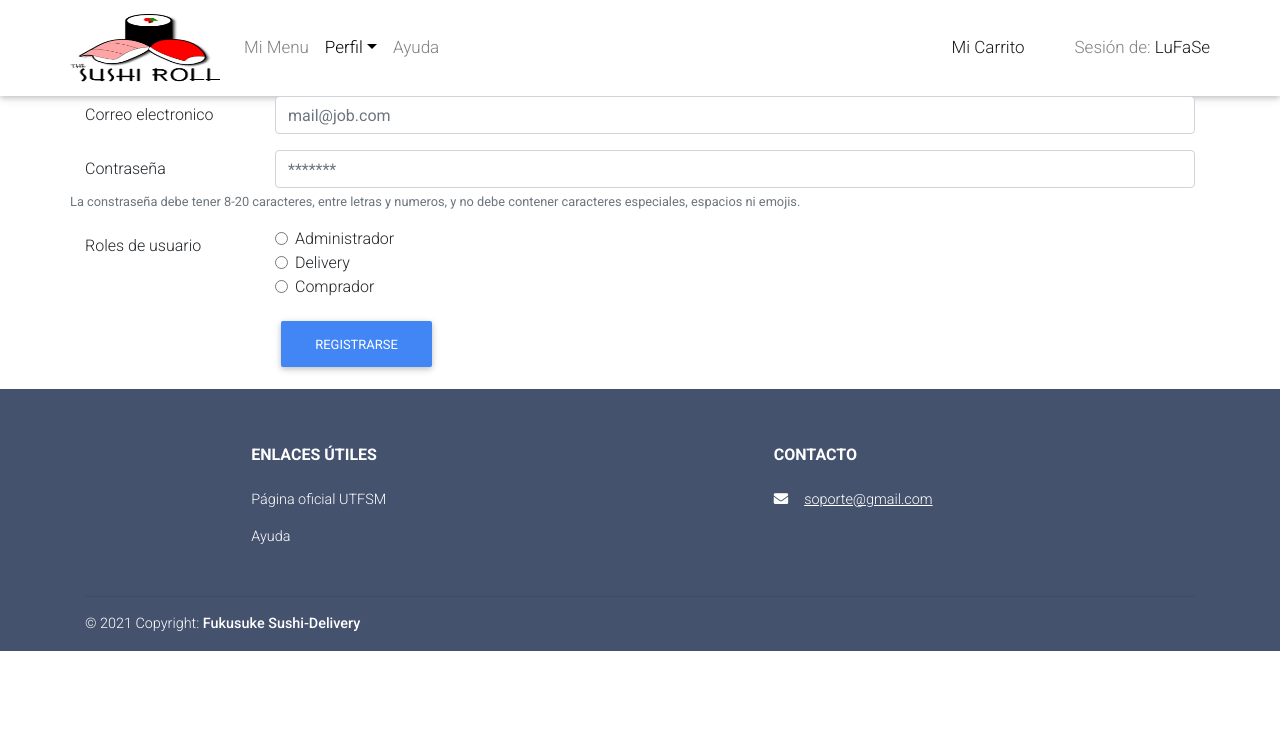
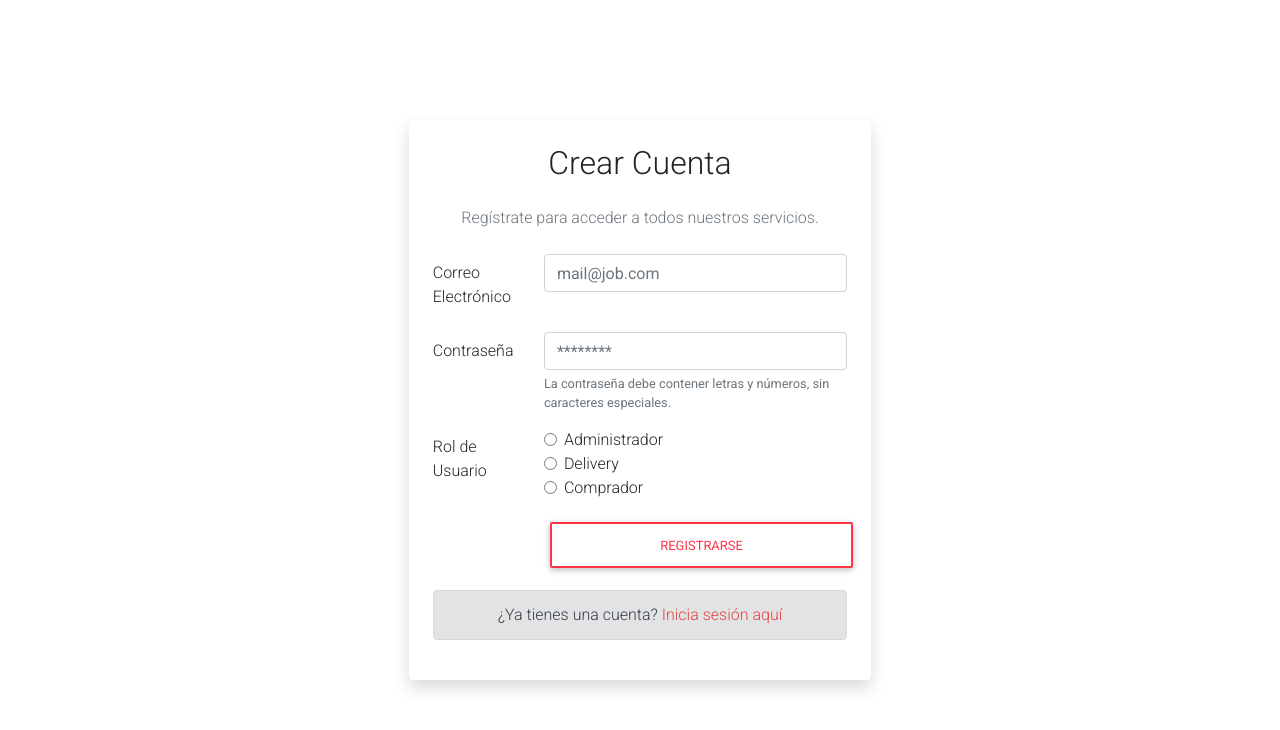
Before and after one commit to mxidev/INF301-LPwww, a React (Create React App) app in the folder appproductos/: page /register in a window 1280 px wide. Shown: the top 730 px of the page. Built offline with nearby package versions, Linux system fonts and the light colour scheme.

Commit message:
Improve UI & UX

```diff
--- a/appproductos/src/App.js
+++ b/appproductos/src/App.js
@@ -1,6 +1,5 @@
 import React from "react";
-import ReactDOM from "react-dom";
-import { BrowserRouter, Route, Routes, Switch } from "react-router-dom";
+import { BrowserRouter, Route, Routes, useLocation } from "react-router-dom";
 import Navibar from "./navibar";
 import Footer from "./FooterPage";
 import Login from './views/login';
@@ -9,18 +8,29 @@ import Page1 from "./Page1";
 import Carro from "./Carro";
 
 function App() {
+  const hideNavRoutes = ["/", "/register"];
+  const location = useLocation();
+
   return (
-    <BrowserRouter>
-      <Navibar></Navibar>
+    <>
+      {!hideNavRoutes.includes(location.pathname) && <Navibar />}
       <Routes>
         <Route path="/" element={<Login></Login>} />
         <Route path="/register" element={<Register></Register>} />
         <Route exact path="/p1" element={<Page1></Page1>} />
         <Route path="/Carro" element={<Carro />} />
       </Routes>
-      <Footer />
-    </BrowserRouter>
+      {!hideNavRoutes.includes(location.pathname) && <Footer />}
+    </>
   )
 };
 
-export default App
+function Main() {
+  return (
+    <BrowserRouter>
+      <App />
+    </BrowserRouter>
+  );
+};
+
+export default Main
--- a/appproductos/src/index.js
+++ b/appproductos/src/index.js
@@ -1,14 +1,14 @@
 import React from 'react';
 import ReactDOM from 'react-dom';
 import './index.css';
-import App from './App';
+import Main from './App';
 import reportWebVitals from './reportWebVitals';
 import { client } from './graphql/ApolloClient';
-import {ApolloProvider} from '@apollo/client';
+import { ApolloProvider } from '@apollo/client';
 
 ReactDOM.render(
   <ApolloProvider client={client}>
-    <App />
+    <Main />
   </ApolloProvider>,
   document.getElementById('root')
 );
--- /dev/null
+++ b/appproductos/src/views/assets/custom.css
@@ -0,0 +1,15 @@
+.text-color-sushi {
+    color: rgb(235, 65, 65);
+}
+
+.text-color-sushi:hover {
+    color: rgb(189, 8, 8);
+    text-decoration: underline;
+    transition: text-decoration 0.2s;
+}
+
+.btn-outline-danger:hover {
+    color: white !important;
+    border-color: rgb(189, 8, 8) !important;
+    background-color: rgb(189, 8, 8) !important;
+}
--- a/appproductos/src/views/login.js
+++ b/appproductos/src/views/login.js
@@ -1,7 +1,6 @@
 import React, { useState } from "react";
-import { Container } from "react-bootstrap";
-import Button from 'react-bootstrap/Button';
-import Form from 'react-bootstrap/Form';
+import './assets/custom.css';
+import { Container, Row, Col, Button, Form, Alert } from "react-bootstrap";
 
 const Login = () => {
     const [validated, setValidated] = useState(false);
@@ -18,41 +17,58 @@ const Login = () => {
 
 
     return (
-        <Container fluid="md">
+        <Container className="d-flex align-items-center justify-content-center vh-100">
+            <Row className="w-100">
+                <Col md={6} lg={4} className="mx-auto p-4 shadow rounded bg-white">
+                    <h2 className="text-center mb-4">Iniciar Sesión</h2>
+                    <p className="text-center text-muted mb-4">
+                        Bienvenido de nuevo. Por favor, ingresa tus credenciales.
+                    </p>
                     <Form noValidate validated={validated} onSubmit={handleSubmit}>
                         <Form.Group className="mb-3" controlId="formEmail">
-                    <Form.Label>Correo electronico</Form.Label>
-                    <Form.Control type="email" placeholder="empleado@job.com" required />
+                            <Form.Label>Correo Electrónico</Form.Label>
+                            <Form.Control
+                                type="email"
+                                placeholder="empleado@job.com"
+                                required
+                            />
                             <Form.Control.Feedback type="invalid">
-                        Debe ingresar un correo electronico valido.
+                                Debe ingresar un correo electrónico válido.
                             </Form.Control.Feedback>
-                    <Form.Text className="text-muted">
-                        Nunca compartiremos tu correo con nadie mas.
-                    </Form.Text>
                         </Form.Group>
 
                         <Form.Group className="mb-3" controlId="formPassword">
                             <Form.Label>Contraseña</Form.Label>
-                    <Form.Control type="password" placeholder="********" required />
+                            <Form.Control
+                                type="password"
+                                placeholder="********"
+                                required
+                            />
                             <Form.Control.Feedback type="invalid">
-                        Debe ingresar una contraseña valida.
+                                Debe ingresar una contraseña válida.
                             </Form.Control.Feedback>
                         </Form.Group>
 
-                <Form.Group className="mb-3" controlId="formCheckbox">
+                        <Form.Group className="d-flex justify-content-between mb-3">
                             <Form.Check type="checkbox" label="Recordarme" />
+                            <a href="#" className="text-decoration-none text-color-sushi">
+                                ¿Olvidaste tu contraseña?
+                            </a>
                         </Form.Group>
 
-                <Button variant="primary" type="submit">
-                    Iniciar sesion
+                        <Button type="submit" className="w-100 mb-3 btn btn-outline-danger">
+                            Iniciar sesión
                         </Button>
+                    </Form>
 
-                <Form.Group className="mb-3" controlId="formRegister">
-                    <Form.Text>
-                        Nunca compartiremos tu correo con nadie mas.
-                    </Form.Text>
-                </Form.Group>
-            </Form>
+                    <Alert variant="secondary" className="text-center">
+                        ¿No tienes una cuenta?{" "}
+                        <a href="/register" className="text-decoration-none text-color-sushi">
+                            Regístrate aquí
+                        </a>
+                    </Alert>
+                </Col>
+            </Row>
         </Container>
     );
 }
--- a/appproductos/src/views/register.js
+++ b/appproductos/src/views/register.js
@@ -1,70 +1,116 @@
-import React from 'react';
-import { Container } from 'react-bootstrap';
-import Button from 'react-bootstrap/Button';
-import Col from 'react-bootstrap/Col';
-import Form from 'react-bootstrap/Form';
-import Row from 'react-bootstrap/Row';
+import React, { useState } from 'react';
+import { Container, Button, Col, Form, Row, Alert } from 'react-bootstrap';
 
 
 const Register = () => {
+    const [validated, setValidated] = useState(false);
+
+    const handleSubmit = (event) => {
+        const form = event.currentTarget;
+        if (form.checkValidity() === false) {
+            event.preventDefault();
+            event.stopPropagation();
+        }
+        setValidated(true);
+    };
     return (
-        <Container fluid="lg">
-            <Form>
+        <Container className="d-flex align-items-center justify-content-center vh-100">
+            <Row className="w-100">
+                <Col md={6} lg={5} className="mx-auto p-4 shadow rounded bg-white">
+                    <h2 className="text-center mb-4">Crear Cuenta</h2>
+                    <p className="text-center text-muted mb-4">
+                        Regístrate para acceder a todos nuestros servicios.
+                    </p>
+
+                    <Form noValidate validated={validated} onSubmit={handleSubmit}>
                         <Form.Group as={Row} className="mb-3" controlId="formHorizontalEmail">
-                    <Form.Label column sm={2}>
-                        Correo electronico
+                            <Form.Label column sm={3}>
+                                Correo Electrónico
                             </Form.Label>
-                    <Col sm={10}>
-                        <Form.Control type="email" placeholder="mail@job.com" />
+                            <Col sm={9}>
+                                <Form.Control
+                                    type="email"
+                                    placeholder="mail@job.com"
+                                    required
+                                />
+                                <Form.Control.Feedback type="invalid">
+                                    Por favor ingresa un correo electrónico válido.
+                                </Form.Control.Feedback>
                             </Col>
                         </Form.Group>
 
                         <Form.Group as={Row} className="mb-3" controlId="formHorizontalPassword">
-                    <Form.Label column sm={2}>
+                            <Form.Label column sm={3}>
                                 Contraseña
                             </Form.Label>
-                    <Col sm={10}>
-                        <Form.Control type="password" placeholder="*******" />
+                            <Col sm={9}>
+                                <Form.Control
+                                    type="password"
+                                    placeholder="********"
+                                    required
+                                    minLength={8}
+                                    maxLength={20}
+                                />
+                                <Form.Control.Feedback type="invalid">
+                                    La contraseña debe tener entre 8 y 20 caracteres.
+                                </Form.Control.Feedback>
+                                <Form.Text muted>
+                                    La contraseña debe contener letras y números, sin caracteres especiales.
+                                </Form.Text>
                             </Col>
-                    <Form.Text muted>
-                        La constraseña debe tener 8-20 caracteres, entre letras y numeros,
-                        y no debe contener caracteres especiales, espacios ni emojis.
-                    </Form.Text>
                         </Form.Group>
+
                         <fieldset>
                             <Form.Group as={Row} className="mb-3">
-                        <Form.Label as="legend" column sm={2}>
-                            Roles de usuario
+                                <Form.Label as="legend" column sm={3}>
+                                    Rol de Usuario
                                 </Form.Label>
-                        <Col sm={10}>
+                                <Col sm={9}>
                                     <Form.Check
                                         type="radio"
                                         label="Administrador"
                                         name="formHorizontalRadios"
                                         id="formHorizontalRadios1"
+                                        required
                                     />
                                     <Form.Check
                                         type="radio"
                                         label="Delivery"
                                         name="formHorizontalRadios"
                                         id="formHorizontalRadios2"
+                                        required
                                     />
                                     <Form.Check
                                         type="radio"
                                         label="Comprador"
                                         name="formHorizontalRadios"
                                         id="formHorizontalRadios3"
+                                        required
                                     />
+                                    <Form.Control.Feedback type="invalid">
+                                        Selecciona un rol de usuario.
+                                    </Form.Control.Feedback>
                                 </Col>
                             </Form.Group>
                         </fieldset>
 
                         <Form.Group as={Row} className="mb-3">
-                    <Col sm={{ span: 10, offset: 2 }}>
-                        <Button type="submit">Registrarse</Button>
+                            <Col sm={{ span: 9, offset: 3 }}>
+                                <Button type="submit" className="w-100 btn btn-outline-danger">
+                                    Registrarse
+                                </Button>
                             </Col>
                         </Form.Group>
                     </Form>
+
+                    <Alert variant="secondary" className="text-center">
+                        ¿Ya tienes una cuenta?{" "}
+                        <a href="/" className="text-decoration-none text-color-sushi">
+                            Inicia sesión aquí
+                        </a>
+                    </Alert>
+                </Col>
+            </Row>
         </Container>
     );
 }
```
Lines whose indentation alone changed are shown as unchanged.
